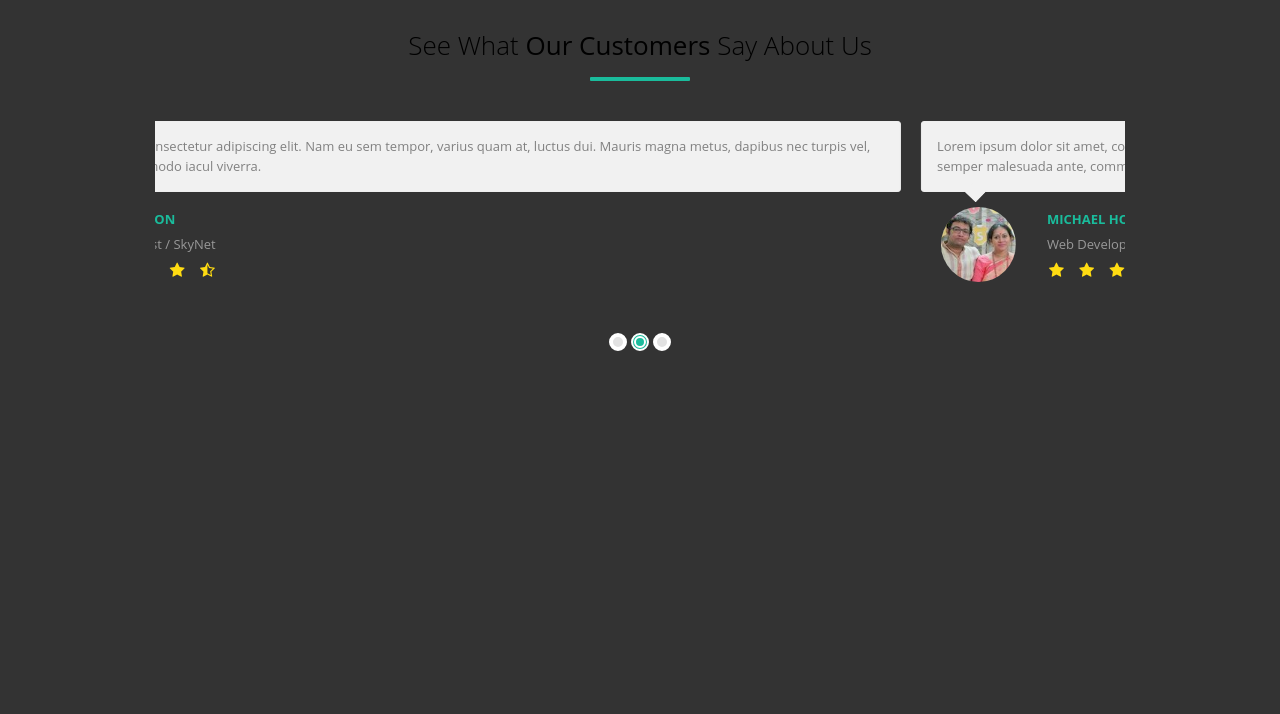
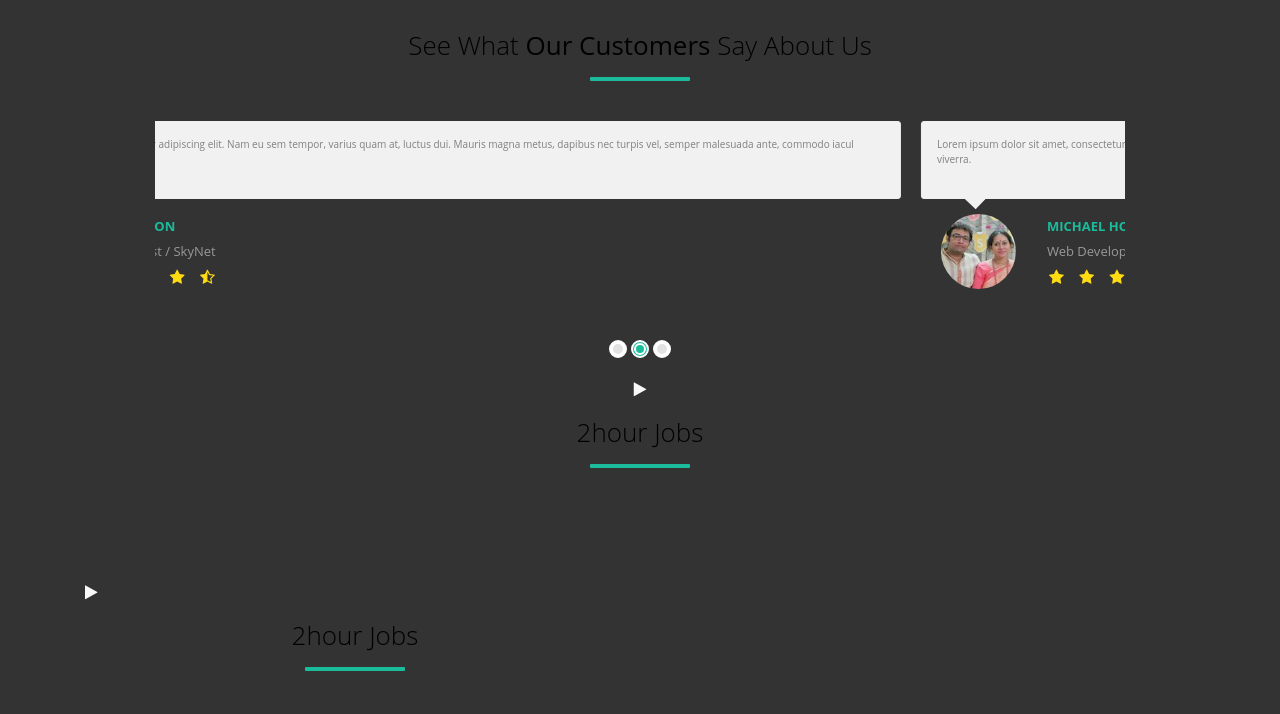
Before and after one commit to imrojony/backpack, a website: page src/contact.html in a window 1280 px wide. Drawn offline with Linux system fonts and the light colour scheme.

Commit message:
vedio section

```diff
--- a/src/contact.html
+++ b/src/contact.html
@@ -132,7 +132,10 @@
                         <div class="row">
                             <div class="col-12">
                                 <div class="testimonial-wrapper">
-                                    <div class="testimonial">Lorem ipsum dolor sit amet, consectetur adipiscing elit. Nam eu sem tempor, varius quam at, luctus dui. Mauris magna metus, dapibus nec turpis vel, semper malesuada ante, commodo iacul viverra.</div>
+                                    <div class="testimonial">
+                                        <p>Lorem ipsum dolor sit amet, consectetur adipiscing elit.
+                                            Nam eu sem tempor, varius quam at, luctus dui. Mauris magna metus, dapibus nec turpis
+                                            vel, semper malesuada ante, commodo iacul viverra.</p></div>
                                     <div class="media">
                                         <div class="media-left d-flex mr-3">
                                             <img src="img/9.jpg" alt="">
@@ -162,7 +165,12 @@
                         <div class="row">
                             <div class="col-12">
                                 <div class="testimonial-wrapper">
-                                    <div class="testimonial">Lorem ipsum dolor sit amet, consectetur adipiscing elit. Nam eu sem tempor, varius quam at, luctus dui. Mauris magna metus, dapibus nec turpis vel, semper malesuada ante, commodo iacul viverra.</div>
+                                    <div class="testimonial">
+                                        <p>Lorem ipsum dolor sit amet, consectetur adipiscing elit.
+                                            Nam eu sem tempor, varius quam at, luctus dui. Mauris
+                                            magna metus, dapibus nec turpis vel, semper malesuada ante, commodo
+                                            iacul viverra.</p>
+                                    </div>
                                     <div class="media">
                                         <div class="media-left d-flex mr-3">
                                             <img src="img/9.jpg" alt="">
@@ -192,7 +200,11 @@
                         <div class="row">
                             <div class="col-sm-12">
                                 <div class="testimonial-wrapper">
-                                    <div class="testimonial">Lorem ipsum dolor sit amet, consectetur adipiscing elit. Nam eu sem tempor, varius quam at, luctus dui. Mauris magna metus, dapibus nec turpis vel, semper malesuada ante, commodo iacul viverra.</div>
+                                    <div class="testimonial">
+                                       <p> Lorem ipsum dolor sit amet, consectetur adipiscing elit.
+                                        Nam eu sem tempor, varius quam at, luctus dui. Mauris magna
+                                        metus, dapibus nec turpis vel, semper malesuada ante, commodo
+                                        iacul viverra</p>.</div>
                                     <div class="media">
                                         <div class="media-left d-flex mr-3">
                                             <img src="img/9.jpg" alt="">
@@ -223,6 +235,38 @@
         </div>
     </div>
 </div>
+<section id="Home-vedio" class="text-center text-light">
+    <div class="dark-overlay">
+        <div class="container">
+            <div class="row">
+                <div class="col mt-5 pt-4">
+                    <div uk-lightbox>
+                        <a href="https://youtu.be/UDpL5ZFhXK0" class="text-light">
+                            <i class="fa fa-play"></i>
+                        </a>
+                    </div>
+                    <h2 class="mt-3">2hour Jobs</h2>
+                </div>
+            </div>
+
+        </div>
+    </div>
+
+</section>
+<div class="dark-overlay">
+    <div class="container">
+        <div class="row">
+            <div class="col-6 mt-5 pt-4">
+                <div uk-lightbox>
+                    <a href="https://youtu.be/UDpL5ZFhXK0" class="text-light">
+                        <i class="fa fa-play"></i>
+                    </a>
+                </div>
+                <h2 class="mt-3">2hour Jobs</h2>
+            </div>
+        </div>
+    </div>
+</div>
 <script src="js/jquery.min.js"></script>
 <script src="js/popper.min.js"></script>
 <script src="js/bootstrap.min.js"></script>
--- a/src/scss/style.scss
+++ b/src/scss/style.scss
@@ -50,7 +50,6 @@ h{
 }
 .carousel {
   margin: 0 auto;
-  padding: 0 70px;
 }
 .carousel .item {
   color: #999;
@@ -68,31 +67,7 @@ h{
   display: block;
   border-radius: 50%;
 }
-.carousel .testimonial-wrapper {
-  padding: 0 10px;
-}
-.carousel .testimonial {
-  color: #808080;
-  position: relative;
-  padding: 15px;
-  background: #f1f1f1;
-  border: 1px solid #efefef;
-  border-radius: 3px;
-  margin-bottom: 15px;
-}
-.carousel .testimonial::after {
-  content: "";
-  width: 15px;
-  height: 15px;
-  display: block;
-  background: #f1f1f1;
-  border: 1px solid #efefef;
-  border-width: 0 0 1px 1px;
-  position: absolute;
-  bottom: -8px;
-  left: 46px;
-  transform: rotateZ(-46deg);
-}
+
 .carousel .star-rating li {
   padding: 0 2px;
 }
@@ -128,3 +103,7 @@ h{
   background: #1abc9c;
   border: 5px double;
 }
+.testimonial p{
+  font-size:10px;
+
+}
```
Also changed, not shown: src/index.html (+10 -23 lines), src/css/style.css.
